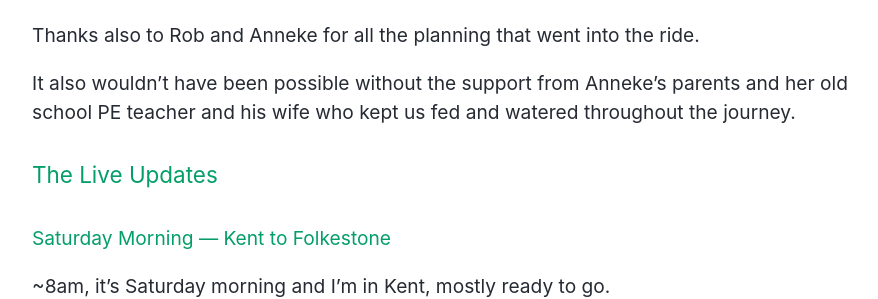
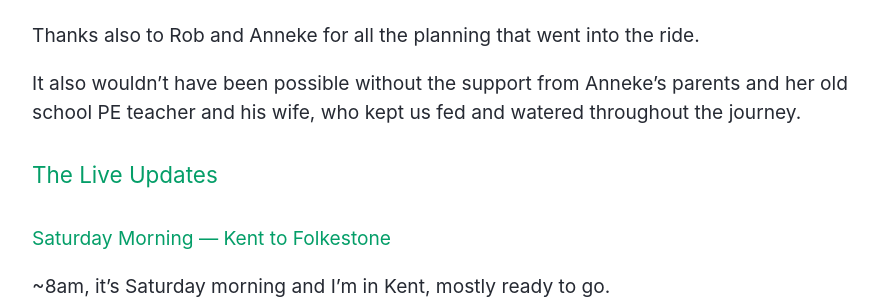
Before and after one commit to sjparkinson/uncomplicated.systems, a Jekyll site: the page built from _posts/2018-05-24-kent-to-paris-by-bicycle.md, in a window 1280 px wide and 900 px high, scrolled down 969 px. Shown: the part 189-488 px from the top of the window, without its empty margins (192-1070 px from the left). Built offline with Jekyll 4.4.1, drawn with Linux system fonts in a browser that asks for light colours.

```diff
--- a/_posts/2018-05-24-kent-to-paris-by-bicycle.md
+++ b/_posts/2018-05-24-kent-to-paris-by-bicycle.md
@@ -21,7 +21,7 @@ Thanks to the FT for matching my fundraising, who will bump up that total to £7
 
 Thanks also to Rob and Anneke for all the planning that went into the ride.
 
-It also wouldn't have been possible without the support from Anneke's parents and her old school PE teacher and his wife who kept us fed and watered throughout the journey.
+It also wouldn't have been possible without the support from Anneke's parents and her old school PE teacher and his wife, who kept us fed and watered throughout the journey.
 
 ### The Live Updates
 
```
